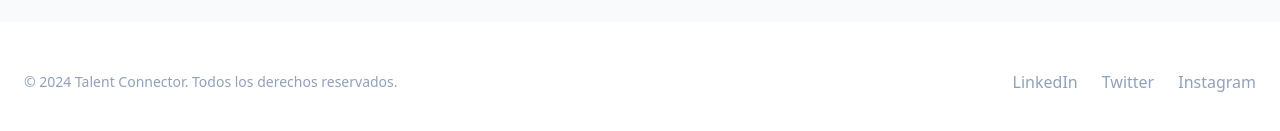
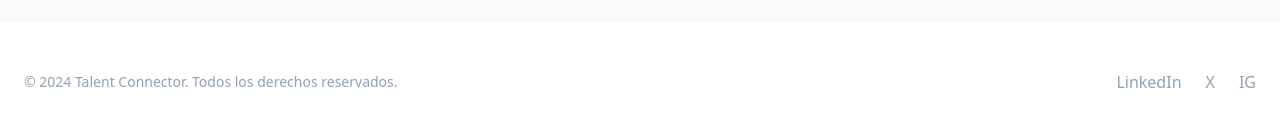
Before and after one commit to Santos805/Santos2, a React (Vite) app: page / in a window 1280 px wide. Shown: the part 627-758 px from the top of the page. Built offline with nearby package versions, Linux system fonts and the light colour scheme.

Commit message:
refactor: Update social media link text
Shorten "Twitter" to "X" and "Instagram" to "IG" in the footer to improve brevity and align with common usage.

```diff
--- a/src/App.tsx
+++ b/src/App.tsx
@@ -485,8 +485,8 @@ export default function App() {
           </div>
           <div className="flex gap-6 text-slate-400">
             <a href="#" className="hover:text-indigo-600 transition-colors">LinkedIn</a>
-            <a href="#" className="hover:text-indigo-600 transition-colors">Twitter</a>
-            <a href="#" className="hover:text-indigo-600 transition-colors">Instagram</a>
+            <a href="#" className="hover:text-indigo-600 transition-colors">X</a>
+            <a href="#" className="hover:text-indigo-600 transition-colors">IG</a>
           </div>
         </div>
       </footer>
```
